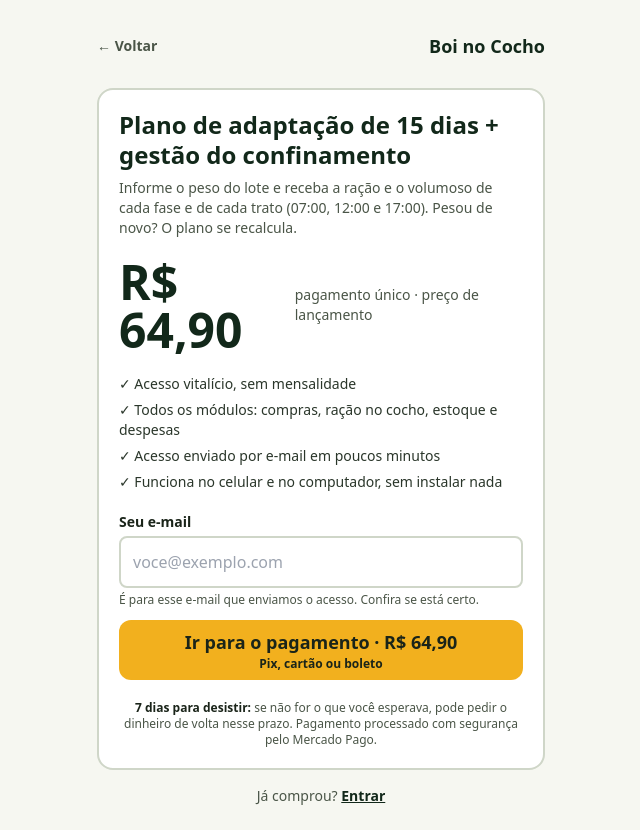
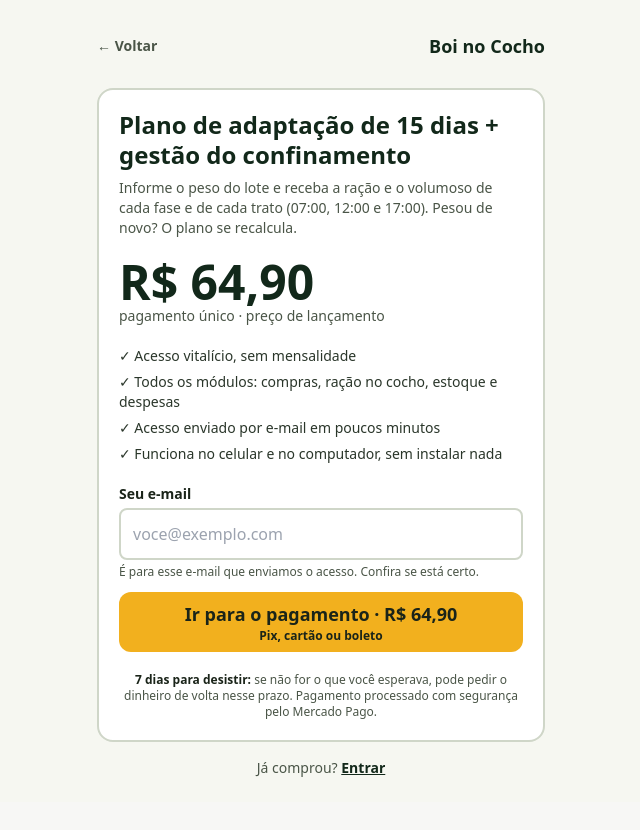
Before and after one commit to jardon2211-eng/Boi-no-cocho, a Next.js app: page /comprar in a window 1280 px wide. Shown: the whole page, without its empty margins (319-959 px from the left). After the commit the page ends 802 px from the top, so only its background shows below. Built offline with nearby package versions, Linux system fonts and the light colour scheme.

Commit message:
fix: preço não quebra em duas linhas na tela de compra

```diff
--- a/app/comprar/page.tsx
+++ b/app/comprar/page.tsx
@@ -51,8 +51,8 @@ export default function ComprarPage({
             </p>
           </div>
 
-          <div className="flex items-baseline gap-2">
-            <span className="text-5xl font-extrabold" style={{ color: DARK }}>
+          <div className="flex flex-wrap items-baseline gap-x-3">
+            <span className="whitespace-nowrap text-5xl font-extrabold" style={{ color: DARK }}>
               R$ 64,90
             </span>
             <span className="text-sm" style={{ color: MUTED }}>
```
